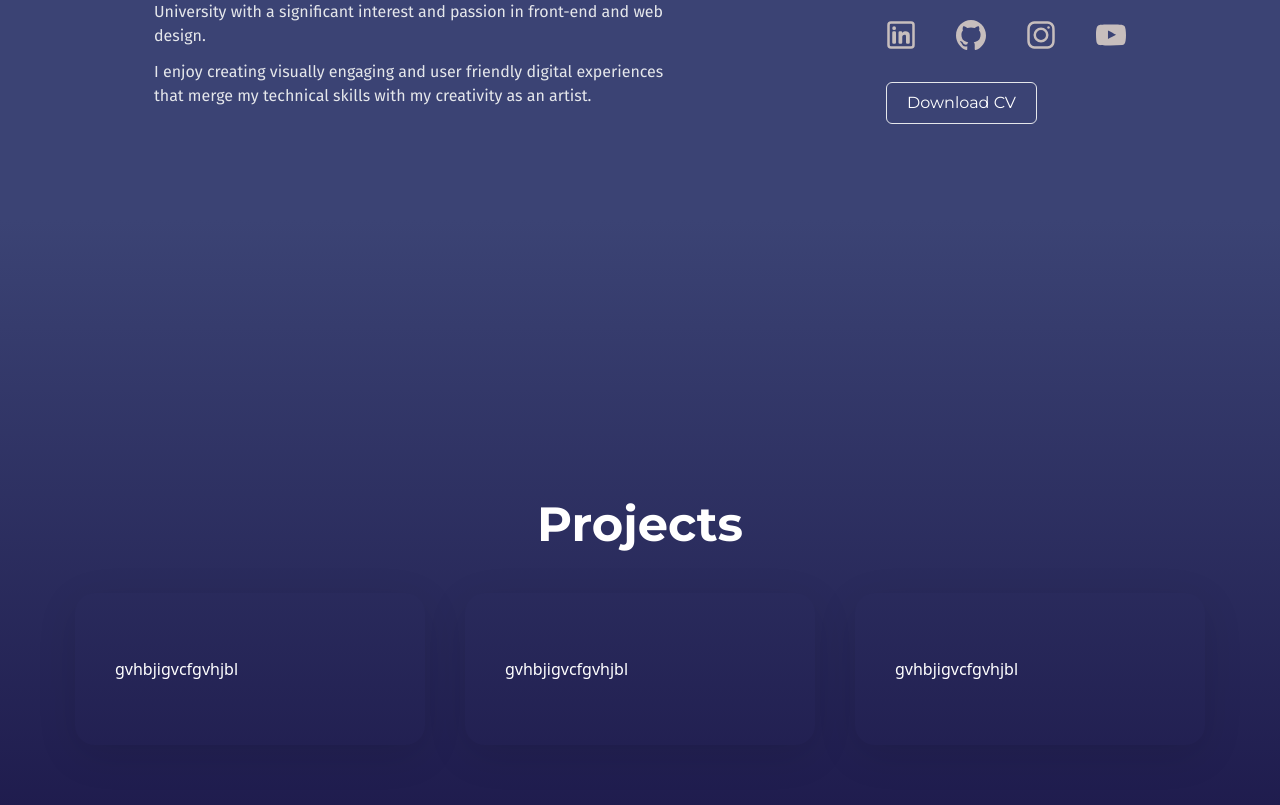
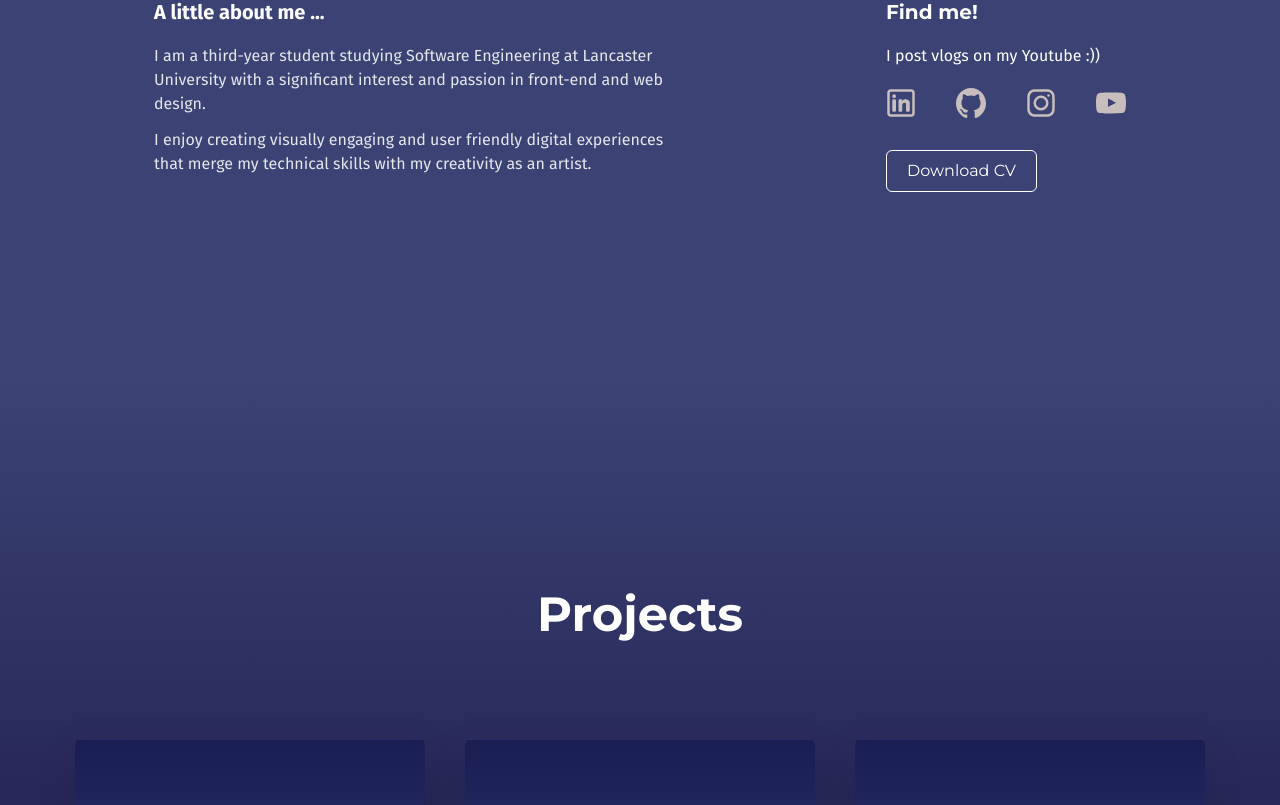
Before and after one commit to phasuk15/Sye-Phasuk, a React (Create React App) app: page / in a window 1280 px wide. Shown: the part 1130-1935 px from the top of the page. Built offline with nearby package versions, Linux system fonts and the light colour scheme; a web font is replaced by a local one.

Commit message:
some more styling in about me and starting project section

```diff
--- a/src/components/ProjectCard.jsx
+++ b/src/components/ProjectCard.jsx
@@ -1,9 +1,11 @@
 
 
-const ProjectCard = () => {
+const ProjectCard = ({img, title, }) => {
   return (
-    <div className="flex-1 sm:w-[350px] sm:min-w-[350px] w-full rounded-[20px] shadow-3xl px-10 py-16 text-white transition-transform ease-in-out duration-200 hover:scale-110 hover:border-blue">
-      gvhbjigvcfgvhjbl
+    <div className="flex-1 sm:w-[350px] sm:min-w-[350px] w-full rounded-md shadow-3xl px-10 py-16 transition-transform bg-[#272d69] bg-gradient-to-b from-[#1a1e52] border border-transparent hover:border-current hover:glow-project">
+      <p className="font-montserrat text-base text-white">
+        {title}
+      </p>
     </div>
   )
 }
--- a/src/index.css
+++ b/src/index.css
@@ -54,6 +54,10 @@
     color: #fff; /* Base color of the text */
     box-shadow: 0 0px 5px #e5b4ed;
   }
+  .glow-project {
+    color: #fff; /* Base color of the text */
+    box-shadow: 0 0px 5px #1b28b4;
+  }
 
 
   @keyframes bounce-once {
--- a/src/sections/Aboutme.jsx
+++ b/src/sections/Aboutme.jsx
@@ -13,7 +13,7 @@ const Aboutme = () => {
         <h2 className="text-white text-4xl font-bold font-montserrat text-center">
           About <span className="text-light-pink">Me</span>
         </h2>
-        <div className="flex gap-10 justify-around items-start w-full max-lg:flex-col mt-7 font-fira">
+        <div className="flex gap-10 justify-around items-start w-full max-lg:flex-col padding-y font-fira">
           <div>
             <p className="text-xl font-bold text-white italics">
               A little about me ...
@@ -38,7 +38,7 @@ const Aboutme = () => {
               <InstagramIcon/>
               <YoutubeIcon/>
             </button>
-            <button className='flex justify-center items-center gap-2 px-5 py-3 border font-montserrat rounded-md text:lg leading-none mt-8 hover:border-light-pink hover:filter hover:glow'>
+            <button className='flex justify-center items-center gap-2 px-5 py-3 border font-montserrat rounded-md text:lg leading-none mt-8 hover:border-light-pink border-current hover:filter hover:glow'>
               Download CV
             </button>
           </div>
--- a/src/sections/Projects.jsx
+++ b/src/sections/Projects.jsx
@@ -7,8 +7,8 @@ const Projects = () => {
       <h3 className="font-montserrat text-white text-4xl font-bold">
         Projects
       </h3>
-      <div className="mt-10 gap-10 flex flex-wrap justify-center">
-        <ProjectCard />
+      <div className="padding-y gap-10 flex flex-wrap justify-center">
+        <ProjectCard title="Herb and Spice"/>
         <ProjectCard />
         <ProjectCard />
       </div>
```
